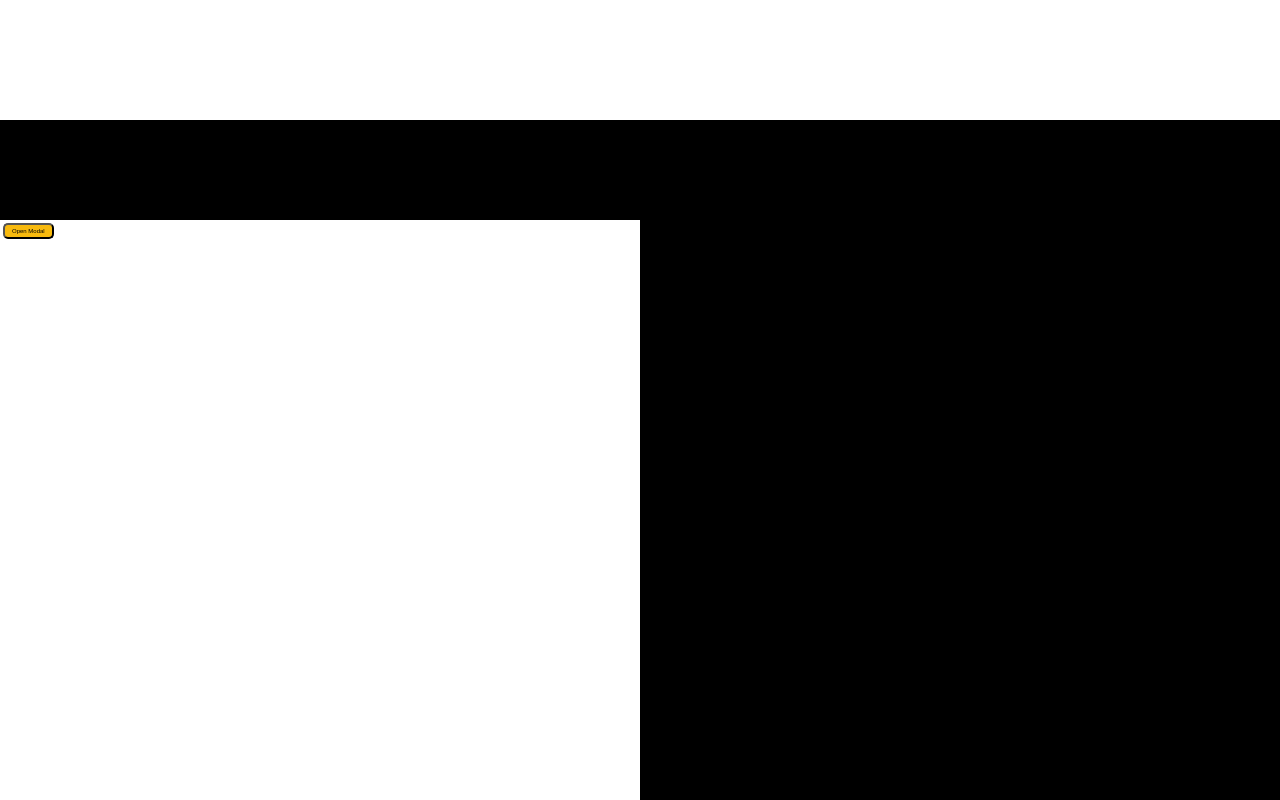
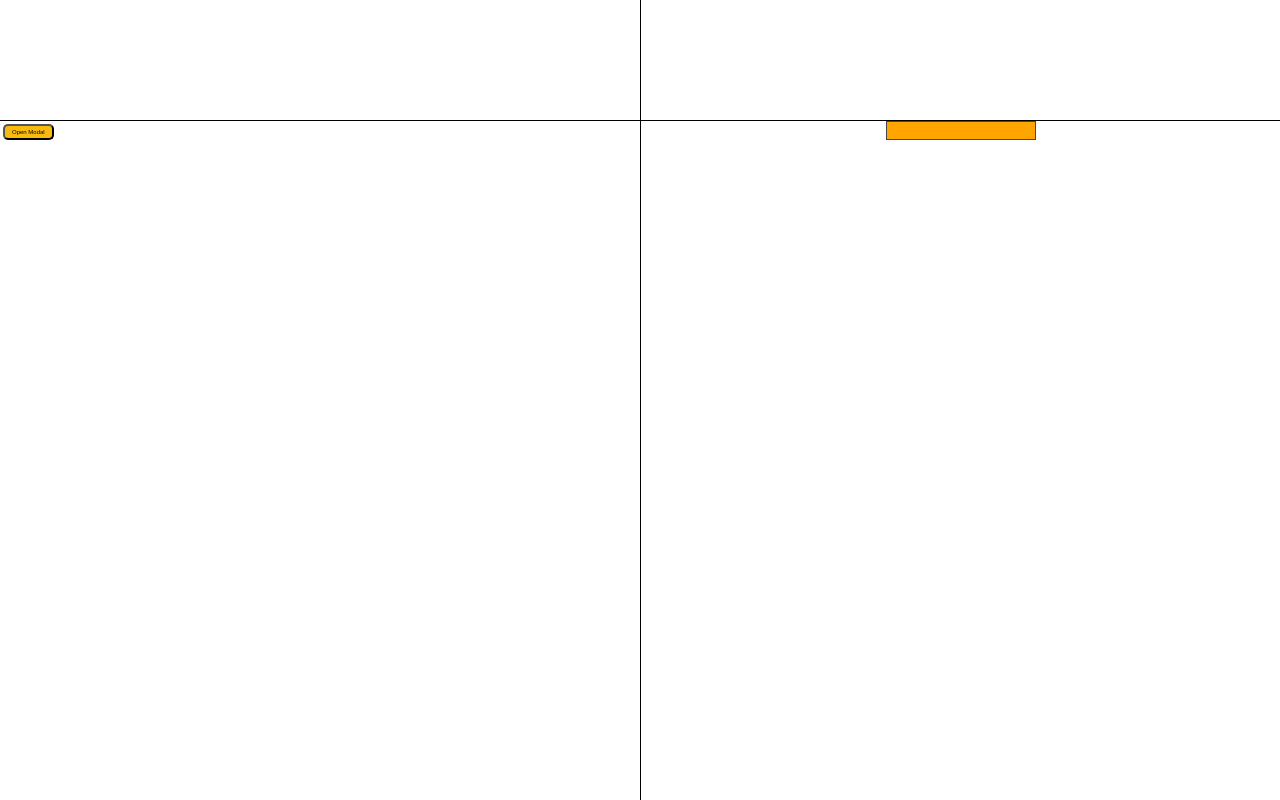
Before and after one commit to MeetYourCreator/reactjs-common-components, a React (Create React App) app: page / in a window 1280 px wide. Shown: the part 680-1480 px from the top of the page. Built offline with nearby package versions, Linux system fonts and the light colour scheme.

Commit message:
fix grid for app

```diff
--- a/src/App.css
+++ b/src/App.css
@@ -25,7 +25,8 @@ input {
 .appContainer {
   display: grid;
   grid-template-columns: repeat(auto-fill, minmax(100px, fr));
-  grid-auto-rows: 900px;
+  grid-auto-rows: 1fr;
+  gap: 1px;
   width: 100%;
   background-color: black;
 }
@@ -50,26 +51,22 @@ input {
   grid-column-start: 3;
   grid-column-end: five;
 }
-
-/* .modal {
+/*
+.modal {
   display: grid;
   justify-items: center;
   align-items: center;
-  grid-row-start: 2;
-  grid-row-end: 3;
 } */
 
 .searchBar {
   display: grid;
   justify-items: center;
-  grid-column-start: 0;
-  grid-column-end: three;
 }
 
-.list {
+/* .list {
   grid-column-start: 3;
   grid-column-end: five;
-}
+} */
 
 .toggle {
   display: grid;
```
